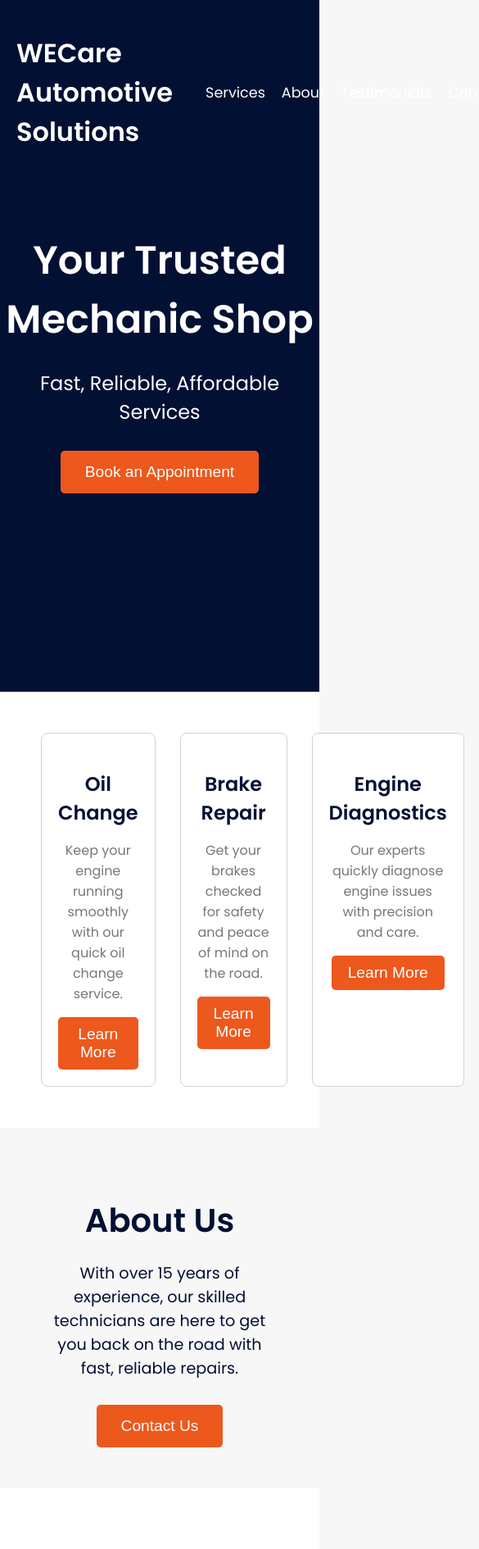
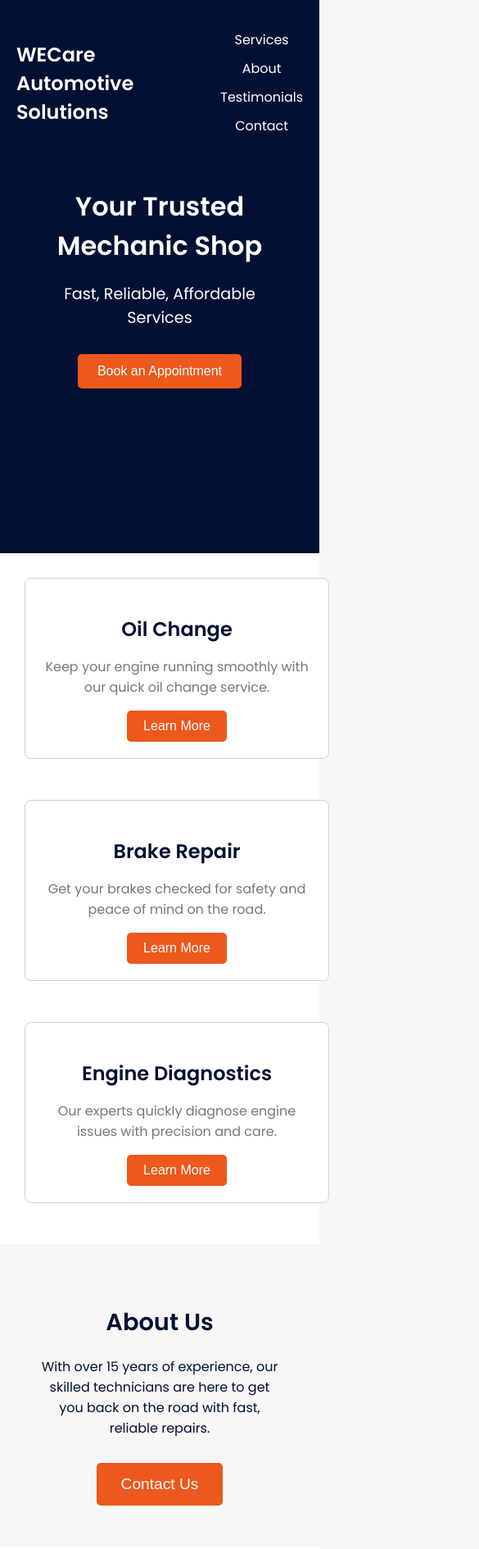
Before and after one commit to krish2692/WeCareAutomotive, a plain HTML site: page index.html in a window 390 px wide. Shown: the top 1890 px of the page at 82% size, 585 px wide, since content can reach past the window. Drawn offline with nearby package versions, Linux system fonts and the light colour scheme.

Commit message:
Add files via upload

```diff
--- a/styles.css
+++ b/styles.css
@@ -18,6 +18,7 @@ header {
   flex-direction: column;
   justify-content: center;
   align-items: center;
+  padding: 0 20px;
 }
 
 .navbar {
@@ -33,6 +34,7 @@ header {
 .navbar h1 {
   font-size: 2rem;
   font-weight: 600;
+  flex: 1;
 }
 
 .navbar nav ul {
@@ -54,6 +56,7 @@ header {
 
 .hero {
   text-align: center;
+  padding: 20px;
 }
 
 .hero h2 {
@@ -88,12 +91,15 @@ header {
   gap: 30px;
   padding: 50px;
   background-color: #ffffff;
+  flex-wrap: wrap;
+  text-align: center;
 }
 
 .service-card {
   background-color: #fff;
   border: 1px solid #D1D1D1;
   padding: 20px;
+  width: 30%;
   text-align: center;
   border-radius: 8px;
   transition: transform 0.3s ease;
@@ -179,6 +185,7 @@ header {
   justify-content: space-around;
   overflow-x: scroll;
   gap: 20px;
+  padding-bottom: 20px;
 }
 
 .testimonial {
@@ -213,3 +220,93 @@ footer a:hover {
   text-decoration: underline;
   color: #FF7F3F;
 }
+
+/* Mobile responsiveness */
+@media screen and (max-width: 768px) {
+  .navbar nav ul {
+    flex-direction: column;
+    align-items: center;
+    gap: 10px;
+  }
+
+  .hero h2 {
+    font-size: 2.5rem;
+  }
+
+  .hero p {
+    font-size: 1.2rem;
+  }
+
+  .services {
+    padding: 30px;
+    flex-direction: column;
+    align-items: center;
+  }
+
+  .service-card {
+    width: 90%;
+    margin-bottom: 20px;
+  }
+
+  .about-us h2 {
+    font-size: 2rem;
+  }
+
+  .about-us p {
+    font-size: 1.1rem;
+  }
+
+  .testimonials h2 {
+    font-size: 2rem;
+  }
+
+  .testimonial-carousel {
+    flex-direction: column;
+    align-items: center;
+  }
+
+  footer {
+    padding: 15px;
+  }
+}
+
+/* Small screen (Mobile) */
+@media screen and (max-width: 480px) {
+  header {
+    height: 80vh;
+  }
+
+  .hero h2 {
+    font-size: 2rem;
+  }
+
+  .cta-btn {
+    padding: 12px 24px;
+    font-size: 1rem;
+  }
+
+  .service-card {
+    width: 100%;
+    margin-bottom: 20px;
+  }
+
+  .navbar h1 {
+    font-size: 1.5rem;
+  }
+
+  .navbar nav ul li a {
+    font-size: 1rem;
+  }
+
+  .about-us h2 {
+    font-size: 1.8rem;
+  }
+
+  .about-us p {
+    font-size: 1rem;
+  }
+
+  .testimonials h2 {
+    font-size: 1.8rem;
+  }
+}
```
